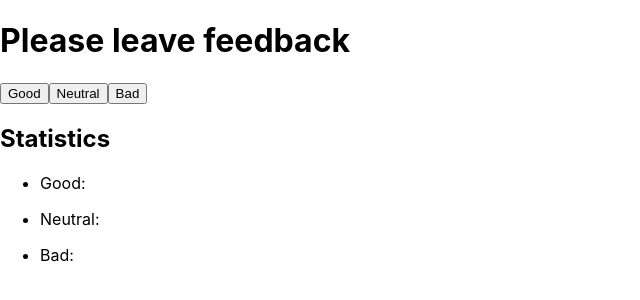
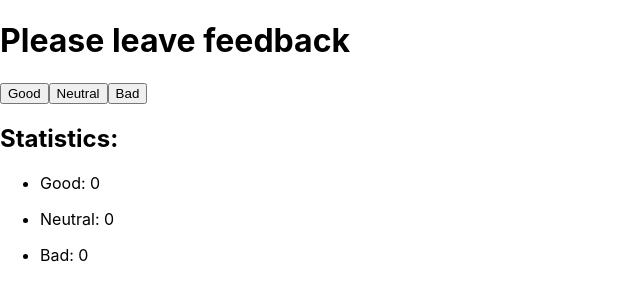
Before and after one commit to Tetiana4/goit-react-hw-02-feedback, a React (Create React App) app: page / in a window 1280 px wide. Shown: the top 300 px of the page, without its empty margins (0-640 px from the left). Built offline with nearby package versions, Linux system fonts and the light colour scheme.

Commit message:
Adds start code

```diff
--- a/src/Statistics/Statistics.jsx
+++ b/src/Statistics/Statistics.jsx
@@ -1,29 +1,58 @@
-import React from "react";
+import { React, Component } from "react";
 
-export default function Statistics() {
-  //   state = {
-  //   good: 0,
-  //   neutral: 0,
-  //   bad: 0
-  // }
+class Statistics extends Component {
+  state = {
+    good: 0,
+    neutral: 0,
+    bad: 0,
+  };
+
+  handleGood = () => {
+    this.setState((prevState) => ({
+      good: prevState.good + 1,
+    }));
+  };
+
+  handleNeutral = () => {
+    this.setState((prevState) => ({
+      neutral: prevState.neutral + 1,
+    }));
+  };
+
+  handleBad = () => {
+    this.setState((prevState) => ({
+      bad: prevState.bad + 1,
+    }));
+  };
+
+  render() {
     return (
       <div>
         <h1>Please leave feedback</h1>
-      <button type="button">Good</button>
-      <button type="button">Neutral</button>
-      <button type="button">Bad</button>
-      <h2>Statistics</h2>
+        <button type="button" onClick={this.handleGood}>
+          Good
+        </button>
+        <button type="button" onClick={this.handleNeutral}>
+          Neutral
+        </button>
+        <button type="button" onClick={this.handleBad}>
+          Bad
+        </button>
+        <h2>Statistics:</h2>
         <ul>
           <li>
-          <p>Good:</p>
+            <p>Good: {this.state.good}</p>
           </li>
           <li>
-          <p>Neutral:</p>
+            <p>Neutral: {this.state.neutral}</p>
           </li>
           <li>
-          <p>Bad:</p>
+            <p>Bad: {this.state.bad}</p>
           </li>
         </ul>
       </div>
     );
   }
+}
+
+export default Statistics;
```
Lines whose indentation alone changed are shown as unchanged.
